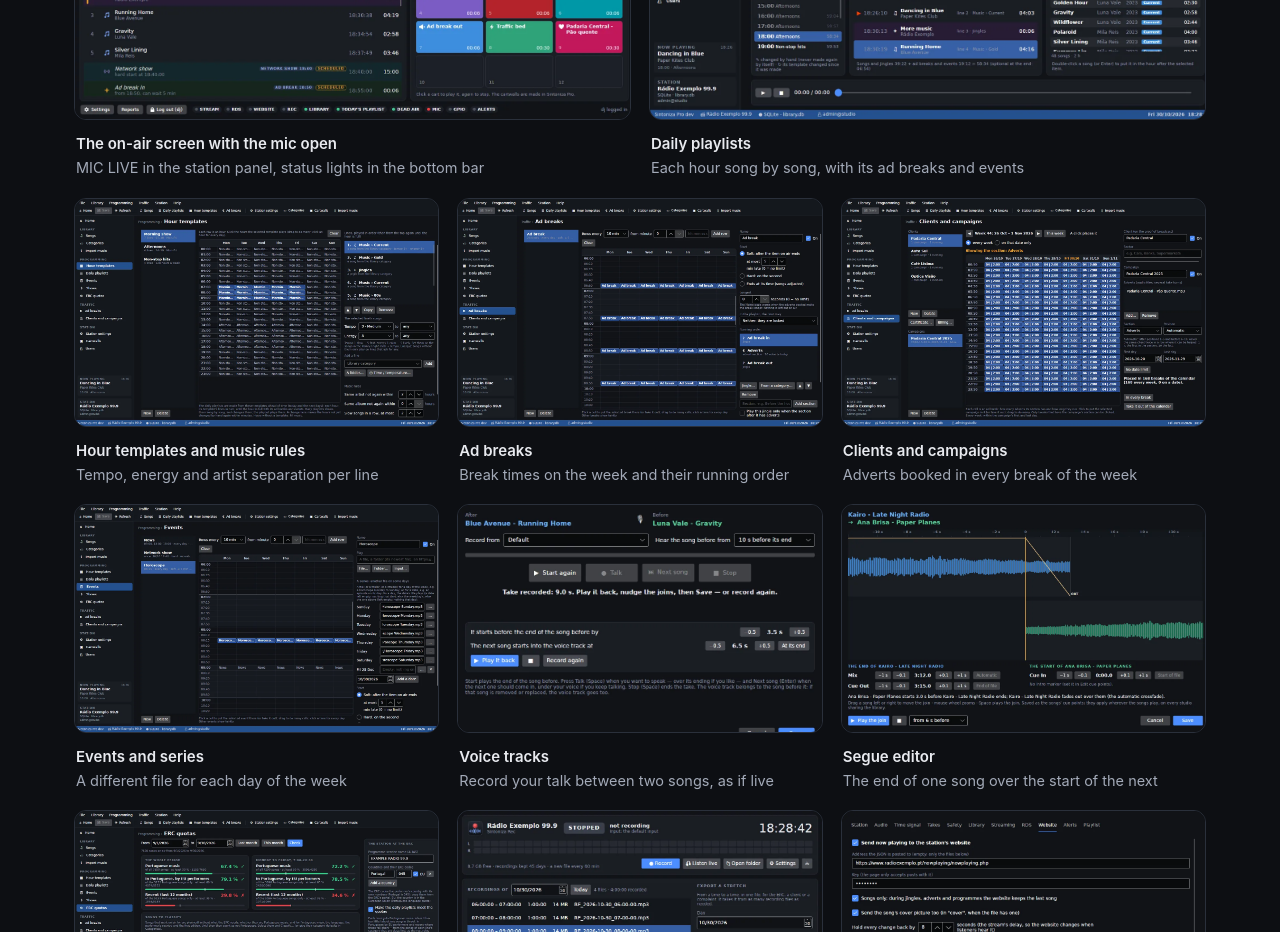
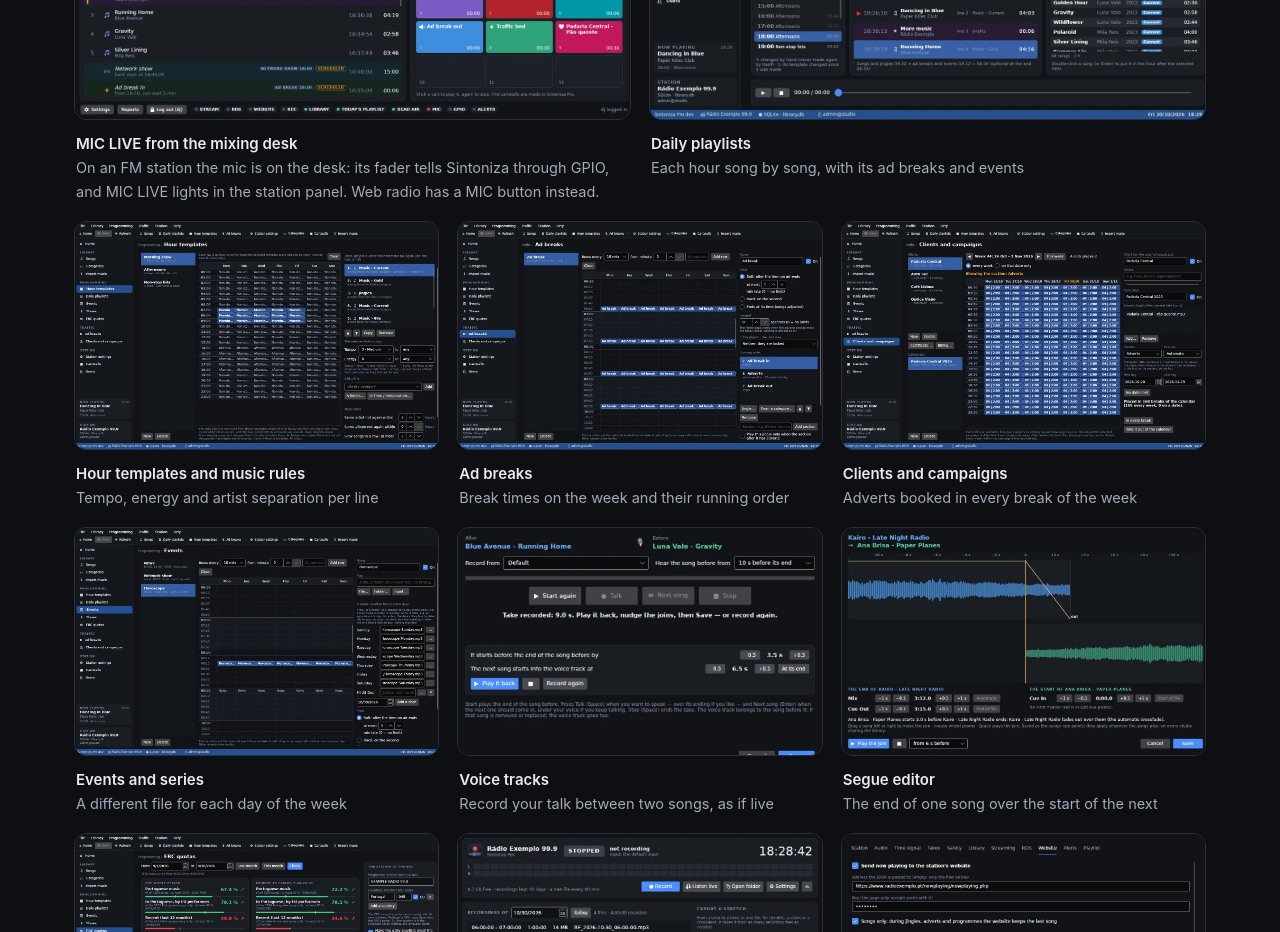
Before and after one commit to BrixSat/Sintoniza-Radio-automation-software, a plain HTML site: page website/index.html in a window 1280 px wide. Shown: the part 4560-5492 px from the top of the page. Drawn offline with Linux system fonts and the light colour scheme.

Commit message:
Website and manual: the MIC LIVE picture says it comes from the mixing desk's mic fader by GPIO (an   FM station has no MIC button; web radio does)

```diff
--- a/website/index.html
+++ b/website/index.html
@@ -418,8 +418,8 @@
     </div>
     <div class="shots">
       <figure class="shot big">
-        <button type="button"><img data-shot="main-onair" src="img/en/main-onair.webp" loading="lazy" decoding="async" width="1400" height="870" alt="The on-air screen with the mic open: mic live in the station panel, status lights in the bottom bar" data-alt-en="The on-air screen with the mic open: mic live in the station panel, status lights in the bottom bar" data-alt-pt="O ecrã de emissão com o microfone aberto: mic live no painel da estação, luzes de estado na barra de baixo"></button>
-        <figcaption><span lang="en"><b>The on-air screen with the mic open</b>MIC LIVE in the station panel, status lights in the bottom bar</span><span lang="pt"><b>O ecrã de emissão com o microfone aberto</b>MIC LIVE no painel da estação, luzes de estado na barra de baixo</span></figcaption>
+        <button type="button"><img data-shot="main-onair" src="img/en/main-onair.webp" loading="lazy" decoding="async" width="1400" height="870" alt="The on-air screen of an FM station with the desk's mic fader up: MIC LIVE in the station panel, status lights in the bottom bar" data-alt-en="The on-air screen of an FM station with the desk's mic fader up: MIC LIVE in the station panel, status lights in the bottom bar" data-alt-pt="O ecrã de emissão de uma rádio FM com o fader do micro da mesa em cima: MIC LIVE no painel da estação, luzes de estado na barra de baixo"></button>
+        <figcaption><span lang="en"><b>MIC LIVE from the mixing desk</b>On an FM station the mic is on the desk: its fader tells Sintoniza through GPIO, and MIC LIVE lights in the station panel. Web radio has a MIC button instead.</span><span lang="pt"><b>MIC LIVE a partir da mesa de mistura</b>Numa rádio FM o micro está na mesa: o fader avisa o Sintoniza por GPIO e o MIC LIVE acende no painel da estação. Numa rádio web há um botão MIC.</span></figcaption>
       </figure>
       <figure class="shot big">
         <button type="button"><img data-shot="schedule-daily" src="img/en/schedule-daily.webp" loading="lazy" decoding="async" width="1400" height="870" alt="Daily playlists: each hour song by song, with its ad breaks and events" data-alt-en="Daily playlists: each hour song by song, with its ad breaks and events" data-alt-pt="Playlists diárias: cada hora música a música, com os blocos e os eventos"></button>
```
Also changed, not shown: 2 other files.
